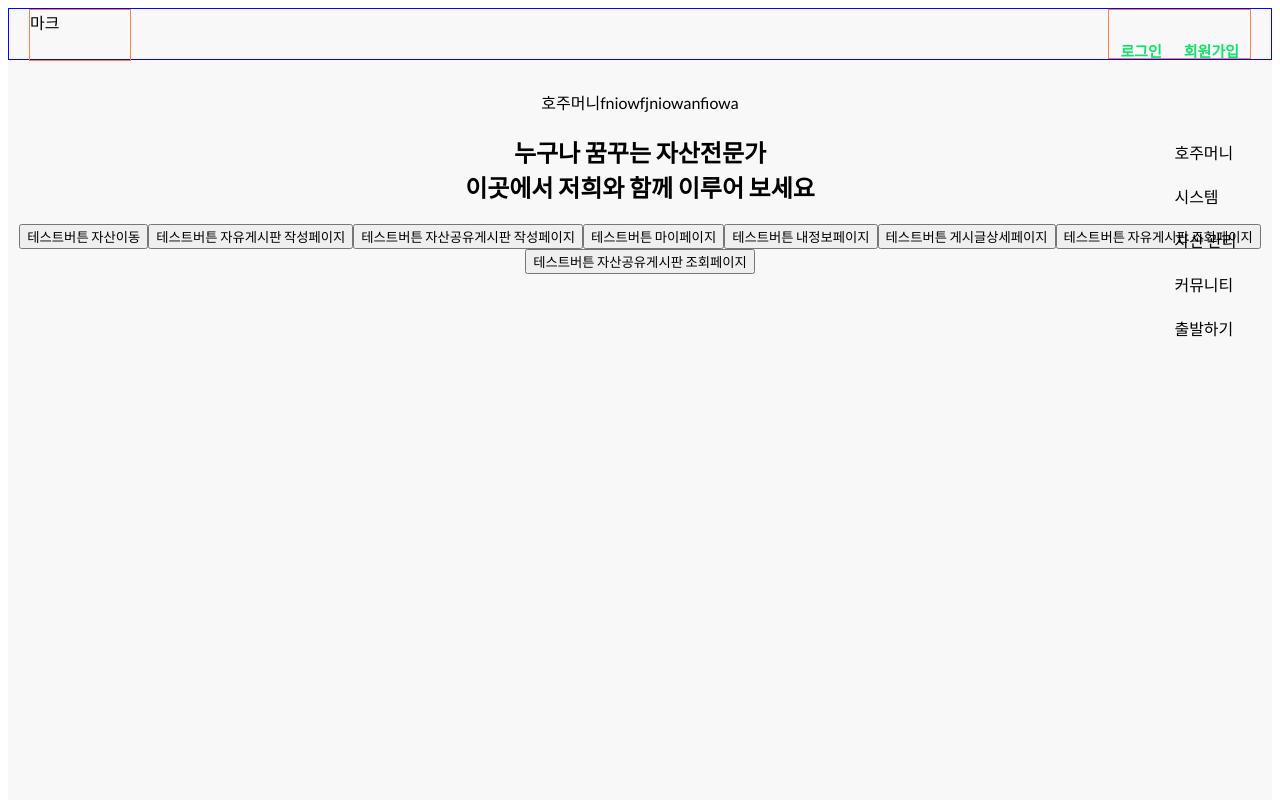
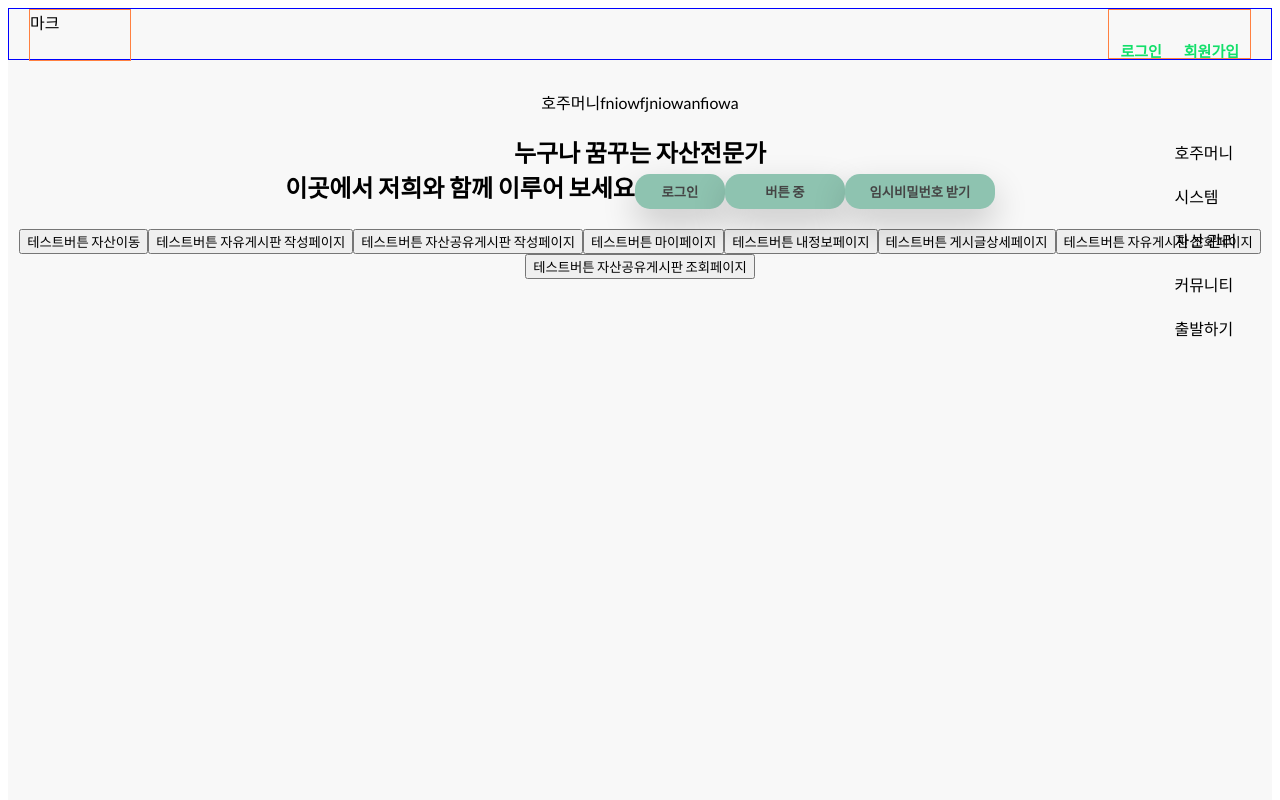
Before and after one commit to codestates-seb/seb40_main_024, a React (Create React App) app in the folder front/: page / in a window 1280 px wide. Shown: the top 800 px of the page. Built offline with nearby package versions, Linux system fonts and the light colour scheme.

Commit message:
style: 버튼 css추가

```diff
--- a/front/src/Component/Common/Button.js
+++ b/front/src/Component/Common/Button.js
@@ -1,13 +1,61 @@
 import styled from 'styled-components';
 
 const ButtonAA = styled.button`
-  width: 100px;
+  width: 90px;
+  height: 35px;
+  position: relative;
+  border: none;
+  display: inline-block;
+  border-radius: 15px;
+  box-shadow: 0 15px 35px rgba(0, 0, 0, 0.2);
+  text-decoration: none;
+  font-weight: 600;
+  transition: 0.25s;
+  color: #444;
+  background-color: #8ec3b0;
+  :hover {
+    letter-spacing: 1px;
+    transform: scale(1.1);
+    cursor: pointer;
+  }
 `;
 const ButtonBB = styled.button`
-  width: 200px;
+  width: 120px;
+  height: 35px;
+  position: relative;
+  border: none;
+  display: inline-block;
+  border-radius: 15px;
+  box-shadow: 0 15px 35px rgba(0, 0, 0, 0.2);
+  text-decoration: none;
+  font-weight: 600;
+  transition: 0.25s;
+  color: #444;
+  background-color: #8ec3b0;
+  :hover {
+    letter-spacing: 1px;
+    transform: scale(1.1);
+    cursor: pointer;
+  }
 `;
 const ButtonCC = styled.button`
-  width: 300px;
+  width: 150px;
+  height: 35px;
+  position: relative;
+  border: none;
+  display: inline-block;
+  border-radius: 15px;
+  box-shadow: 0 15px 35px rgba(0, 0, 0, 0.2);
+  text-decoration: none;
+  font-weight: 600;
+  transition: 0.25s;
+  color: #444;
+  background-color: #8ec3b0;
+  :hover {
+    letter-spacing: 1px;
+    transform: scale(1.1);
+    cursor: pointer;
+  }
 `;
 
 export const ButtonA = () => {
@@ -19,5 +67,5 @@ export const ButtonB = () => {
 };
 
 export const ButtonC = () => {
-  return <ButtonCC>버튼 상</ButtonCC>;
+  return <ButtonCC>임시비밀번호 받기</ButtonCC>;
 };
--- a/front/src/Component/Home/MainMiddle.js
+++ b/front/src/Component/Home/MainMiddle.js
@@ -1,5 +1,6 @@
 import styled from 'styled-components';
 import { useNavigate } from 'react-router-dom';
+import { ButtonA, ButtonB, ButtonC } from '../Common/Button';
 
 const MiddleDiv = styled.div`
   margin: 0 auto;
@@ -38,6 +39,9 @@ const Middle = () => {
           누구나 꿈꾸는 자산전문가
           <br />
           이곳에서 저희와 함께 이루어 보세요
+          <ButtonA></ButtonA>
+          <ButtonB></ButtonB>
+          <ButtonC></ButtonC>
         </h2>
         <button onClick={() => navigate('/asset')}>테스트버튼 자산이동</button>
         <button onClick={() => navigate('/freeboardpost')}>
```
